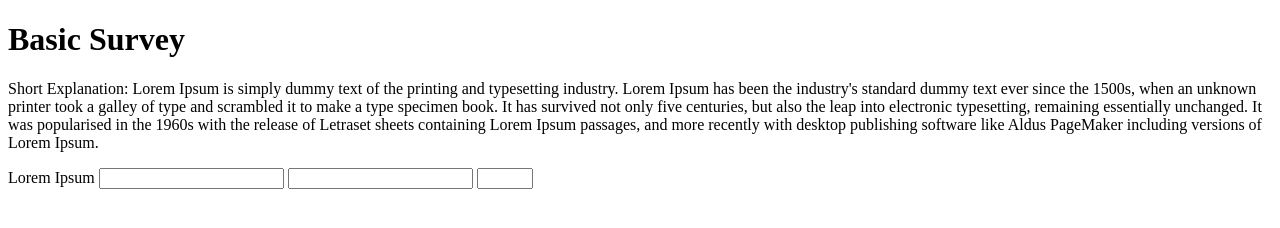
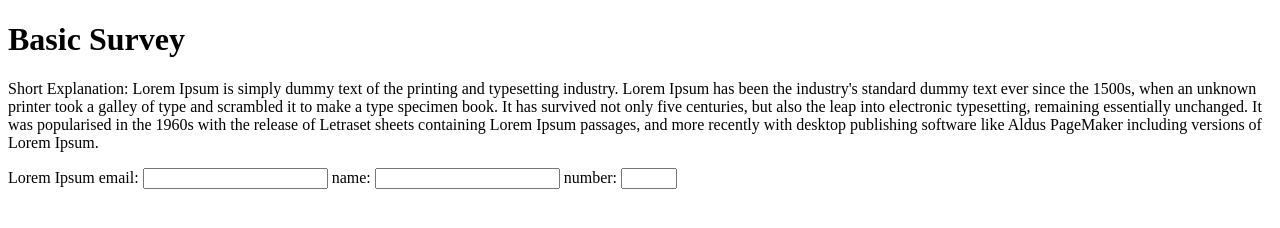
Before and after one commit to Jorge-Montero/form-survey-test, a plain HTML site: page index.html in a window 1280 px wide. Drawn offline with Linux system fonts and the light colour scheme.

Commit message:
10 - labels added for each input field

```diff
--- a/index.html
+++ b/index.html
@@ -9,8 +9,11 @@
     <h1 id="title">Basic Survey</h1>
     <p id="description">Short Explanation: Lorem Ipsum is simply dummy text of the printing and typesetting industry. Lorem Ipsum has been the industry's standard dummy text ever since the 1500s, when an unknown printer took a galley of type and scrambled it to make a type specimen book. It has survived not only five centuries, but also the leap into electronic typesetting, remaining essentially unchanged. It was popularised in the 1960s with the release of Letraset sheets containing Lorem Ipsum passages, and more recently with desktop publishing software like Aldus PageMaker including versions of Lorem Ipsum.</p>
     <form id="survey-form">Lorem Ipsum
+        <label for="email" id="email-label">email: </label>
         <input type="email" name="contact" id="email" required/>
+        <label for="name" id="name-label">name: </label>
         <input type="text" id="name" required/>
+        <label for="number" id="number-label">number: </label>
         <input type="number" id="number" min="3" max="12"/>
     </form>
     <script src="https://cdn.freecodecamp.org/testable-projects-fcc/v1/bundle.js"></script>
```
